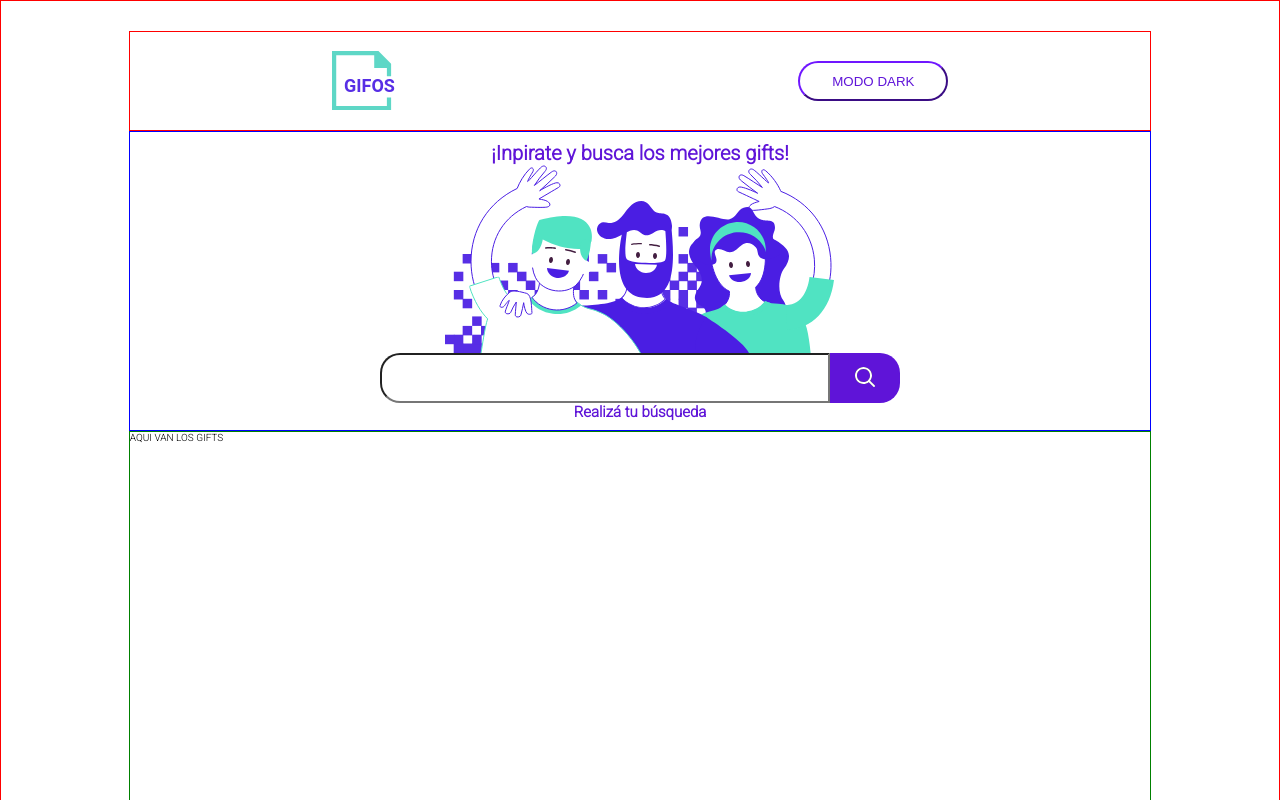
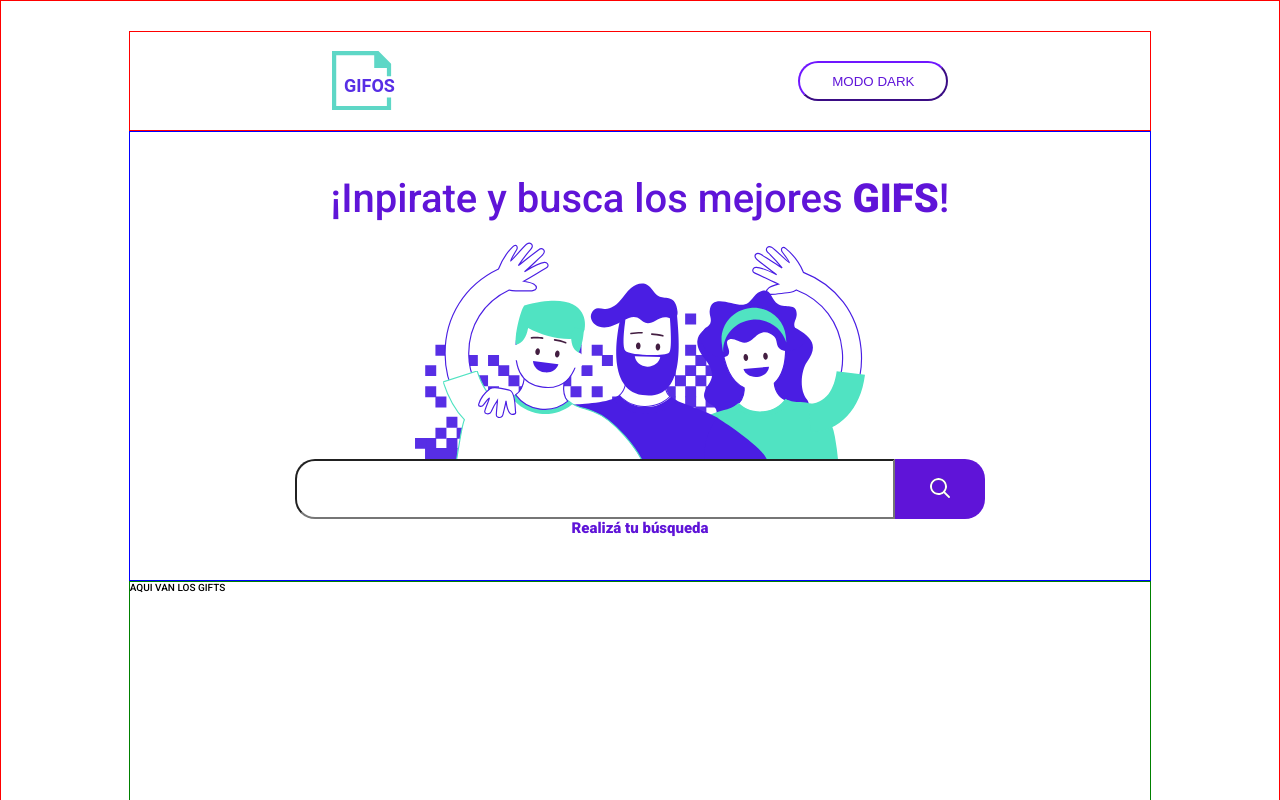
Before and after one commit to MGagiledevelopment/GIFS-PROJECT, a React (Create React App) app: page / in a window 1280 px wide. Shown: the top 800 px of the page. Built offline with nearby package versions, Linux system fonts and the light colour scheme.

Commit message:
arreglos css navbar

```diff
--- a/src/components/Navbar/Navbar.jsx
+++ b/src/components/Navbar/Navbar.jsx
@@ -4,18 +4,16 @@ import InputText from "./sub-components/input-text";
 import SearchButton from "./sub-components/search-button";
 
 export default function Navbar(props) {
-
-
   return (
     <div className={navbarStyles.navbar}>
-
-
-
-       <h1 className={`${props.button ? navbarStyles.dark : " " } ${navbarStyles.mainTitle} `}>¡Inpirate y busca los mejores gifts!</h1>
-
-
-
-        <img src="./images/navbar.svg"/>
+      <h1
+        className={`${props.button ? navbarStyles.dark : " "} ${
+          navbarStyles.mainTitle
+        } `}
+      >
+        ¡Inpirate y busca los mejores <span>GIFS</span>!
+      </h1>
+      <img src="./images/navbar.svg" className={navbarStyles.img}/>
       <div className={navbarStyles.sectionSearch}>
         <InputText />
         <SearchButton />
--- a/src/components/Navbar/navbar.module.css
+++ b/src/components/Navbar/navbar.module.css
@@ -1,5 +1,5 @@
 .navbar {
-  height: 30rem;
+  height: 45rem;
   width: 80%;
   border: 1px solid blue;
   display: flex;
@@ -7,7 +7,9 @@
   align-items: center;
   justify-content: center;
 }
-
+.img{
+  width:45rem;
+}
 .sectionSearch {
   display: flex;
   justify-content: center;
@@ -15,7 +17,14 @@
 }
 
 .mainTitle {
-  color:rgb(95,20,216)
+  color:rgb(95,20,216);
+  font-size:4rem;
+  font-weight: 400;
+  margin-bottom: 2rem;
+}
+
+.mainTitle span{
+  font-weight: 900;
 }
 
 .dark.mainTitle{
--- a/src/components/Navbar/sub-components/inputs.module.css
+++ b/src/components/Navbar/sub-components/inputs.module.css
@@ -1,6 +1,6 @@
 .inputtext{
-    height: 5rem;
-    width:45rem;
+    height: 6rem;
+    width:60rem;
     border-top-left-radius: 2rem;
     border-bottom-left-radius: 2rem;
     outline: none;
@@ -8,8 +8,8 @@
 }
 
 .search{
-    height: 5rem;
-    width:7rem;
+    height: 6rem;
+    width:9rem;
     border-left: none;
     border-style: none;
     background-color:rgb(95,20,216) ;
--- a/src/styles/main.css
+++ b/src/styles/main.css
@@ -1,4 +1,6 @@
 @import url('https://fonts.googleapis.com/css2?family=Roboto:wght@300&display=swap');
+@import url('https://fonts.googleapis.com/css2?family=Roboto:wght@500&display=swap');
+@import url('https://fonts.googleapis.com/css2?family=Roboto:wght@900&display=swap');
 
 *{
     padding:0;
```
